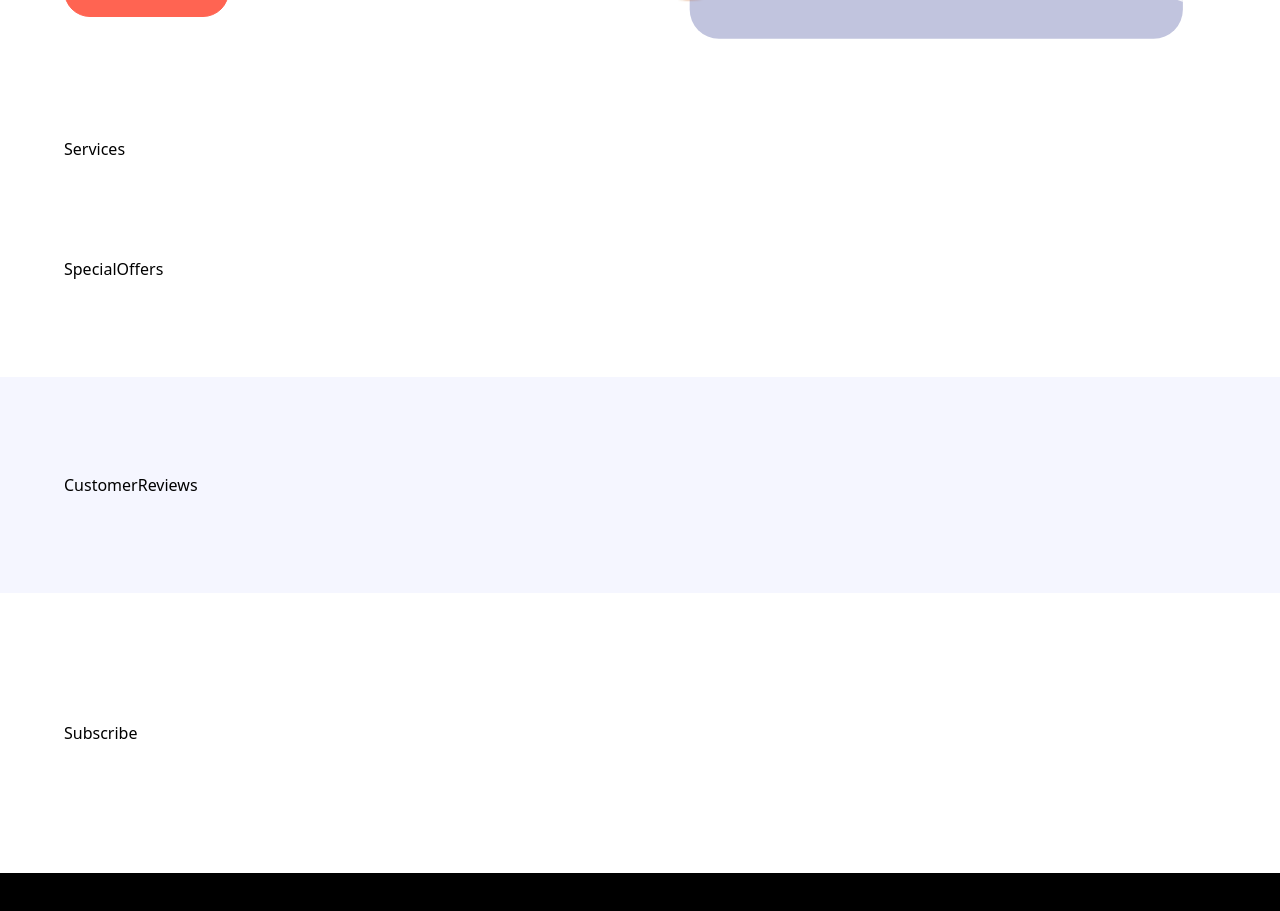
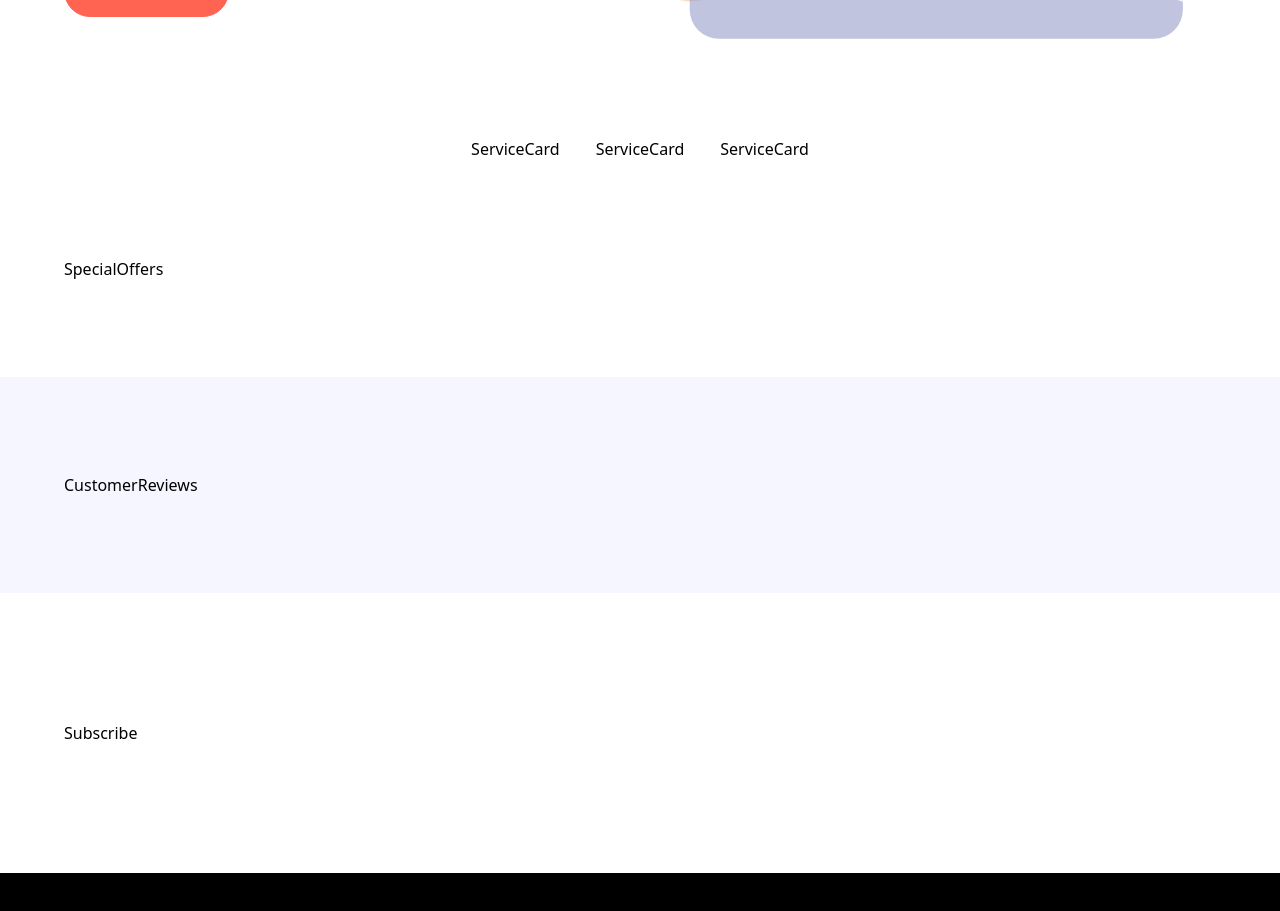
Before and after one commit to batoorsohail/shoe-city, a React (Vite) app: page / in a window 1280 px wide. Shown: the part 2280-3191 px from the top of the page. Built offline with nearby package versions, Linux system fonts and the light colour scheme; a web font is replaced by a local one.

Commit message:
Add ServiceCard.jsx file

```diff
--- /dev/null
+++ b/src/components/ServiceCard.jsx
@@ -0,0 +1,9 @@
+import React from 'react'
+
+const ServiceCard = () => {
+  return (
+    <div>ServiceCard</div>
+  )
+}
+
+export default ServiceCard
--- a/src/sections/Services.jsx
+++ b/src/sections/Services.jsx
@@ -1,6 +1,13 @@
+import { services } from "../constants"
+import ServiceCard from "../components/ServiceCard"
+
 const Services = () => {
   return (
-    <div>Services</div>
+    <section className="max-container flex justify-center gap-9">
+      {services.map((service) => (
+        <ServiceCard key={service.label} {...service} />
+      ))}
+    </section>
   )
 }
 
```
